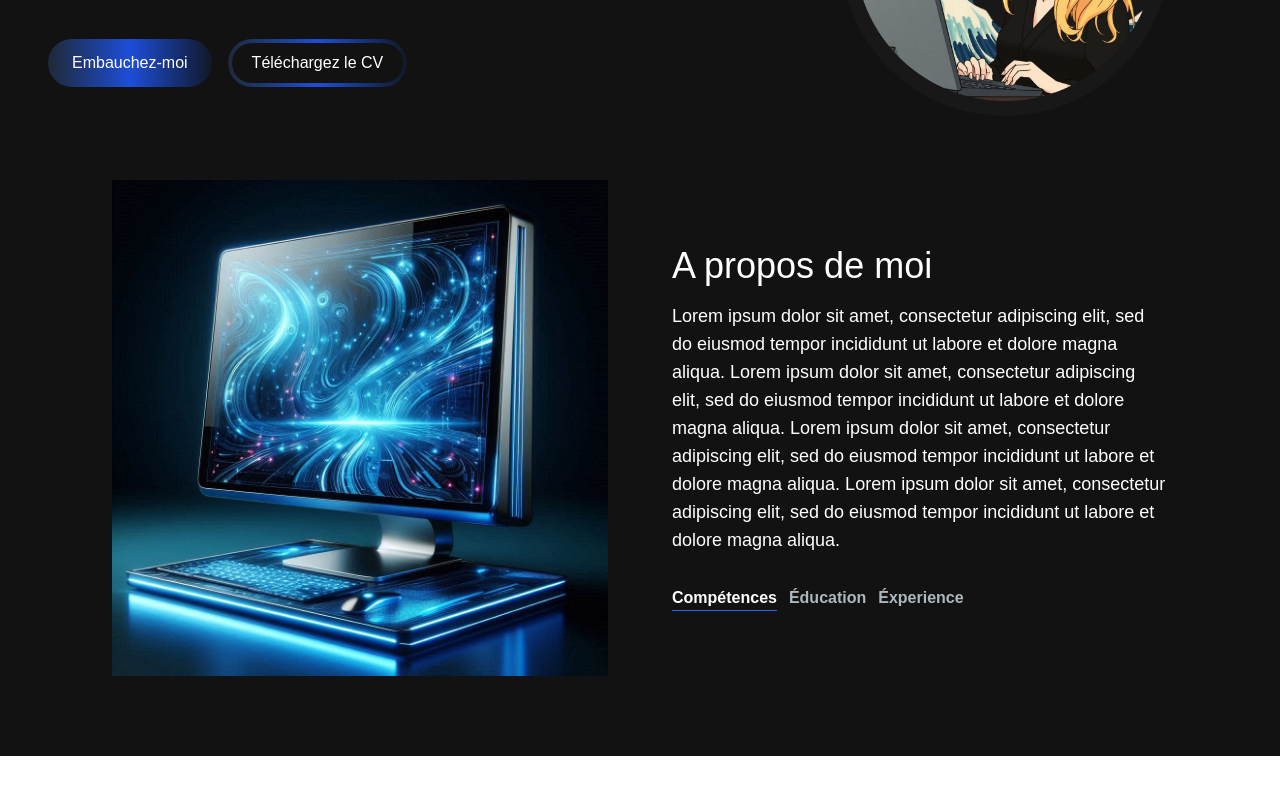
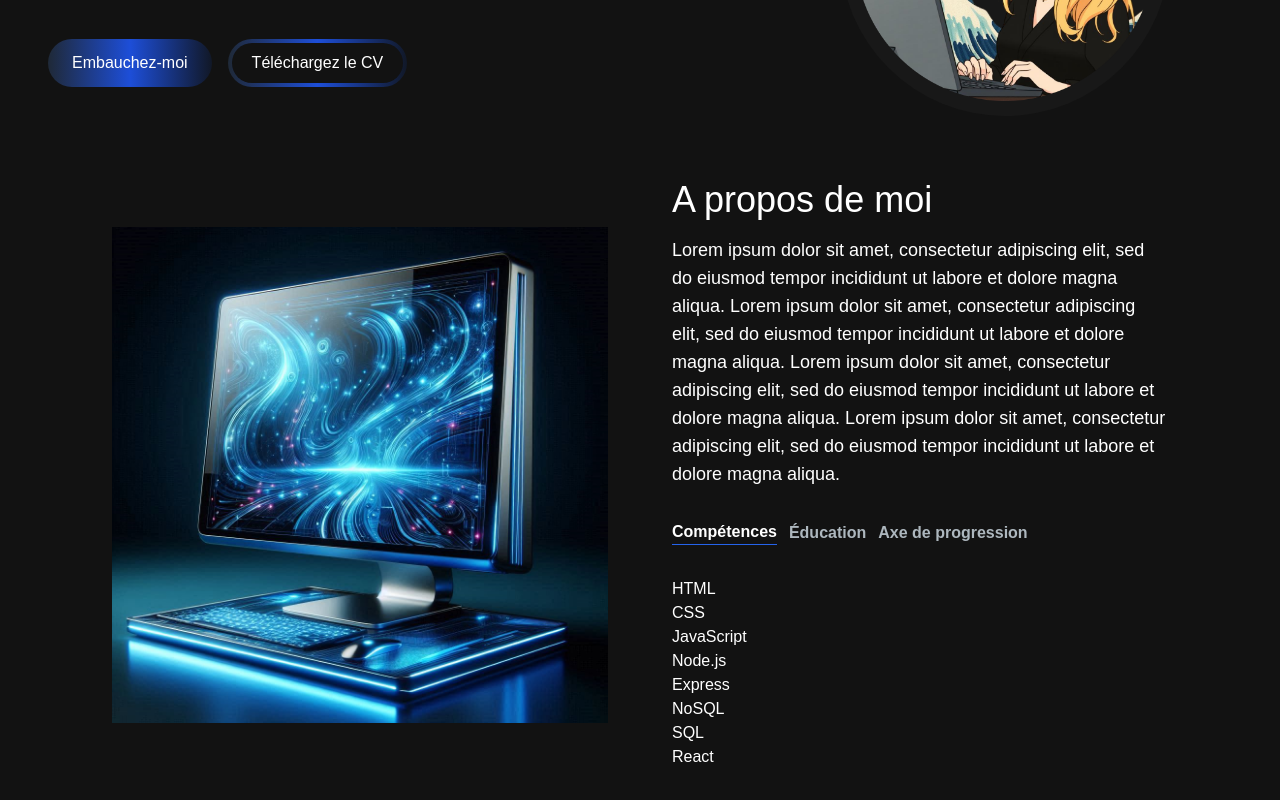
Before and after one commit to xpatk/portfolio, a Next.js app: page / in a window 1280 px wide. Shown: the part 342-1142 px from the top of the page. Before the commit the page ends 1098 px from the top, so only its background shows below. Built offline with nearby package versions, Linux system fonts and the light colour scheme.

Commit message:
filled in and styled about me

```diff
--- a/app/components/Apropos.jsx
+++ b/app/components/Apropos.jsx
@@ -15,6 +15,7 @@ const TAB_DATA = [
         <li>Node.js</li>
         <li>Express</li>
         <li>NoSQL</li>
+        <li>SQL</li>
         <li>React</li>
       </ul>
     ),
@@ -24,22 +25,22 @@ const TAB_DATA = [
     id: "education",
     content: (
       <ul>
-        <li></li>
-        <li></li>
-        <li></li>
-        <li></li>
+        <li>BAC +3/4 Développeur d'applications - Java (à venir)</li>
+        <li>BAC +2 Développeur Web</li>
+        <li>BAC +3 Indologie Université de Varsovie</li>
       </ul>
     ),
   },
   {
-    title: "Experience",
-    id: "experience",
+    title: "Prochaines",
+    id: "prochaines",
     content: (
       <ul>
-        <li></li>
-        <li></li>
-        <li></li>
-        <li></li>
+        <li>Java</li>
+        <li>Spring Boot</li>
+        <li>Microservices</li>
+        <li>PHP</li>
+        <li>UML</li>
       </ul>
     ),
   },
@@ -59,7 +60,7 @@ const Apropos = () => {
     <section className="text-white">
       <div className="md:grid md:grid-cols-2 gap-8 items-center py-8 px-4 xl:gap-16 sm:py-16 xl:px-16">
         <Image src="/images/comp.png" width={500} height={500} />
-        <div>
+        <div className="mt-4 md:mt-0 text-left flex flex-col h-full">
           <h2 className="text-4xl gont-bold text-white mb-4">
             A propos de moi
           </h2>
@@ -73,7 +74,7 @@ const Apropos = () => {
             amet, consectetur adipiscing elit, sed do eiusmod tempor incididunt
             ut labore et dolore magna aliqua.
           </p>
-          <div className="flex flex-row mt-8">
+          <div className="flex flex-row justify-start mt-8">
             <TabButton
               selectTab={() => handleTabChange("skills")}
               active={tab === "skills"}
@@ -87,11 +88,14 @@ const Apropos = () => {
               Éducation
             </TabButton>
             <TabButton
-              selectTab={() => handleTabChange("experiences")}
-              active={tab === "experiences"}
+              selectTab={() => handleTabChange("prochaines")}
+              active={tab === "prochaines"}
             >
-              Éxperience
+              Axe de progression
             </TabButton>
+          </div>
+          <div className="mt-8">
+            {TAB_DATA.find((t) => t.id === tab).content}
           </div>
         </div>
       </div>
--- a/app/components/ProfileSection.jsx
+++ b/app/components/ProfileSection.jsx
@@ -15,7 +15,7 @@ const ProfileSection = () => {
             <TypeAnimation
               sequence={[
                 "Patrycja",
-                1000, // wait 1s before replacing "Mice" with "Hamsters"
+                1000,
                 "Web Developer",
                 1000,
                 "Java Developer",
```
